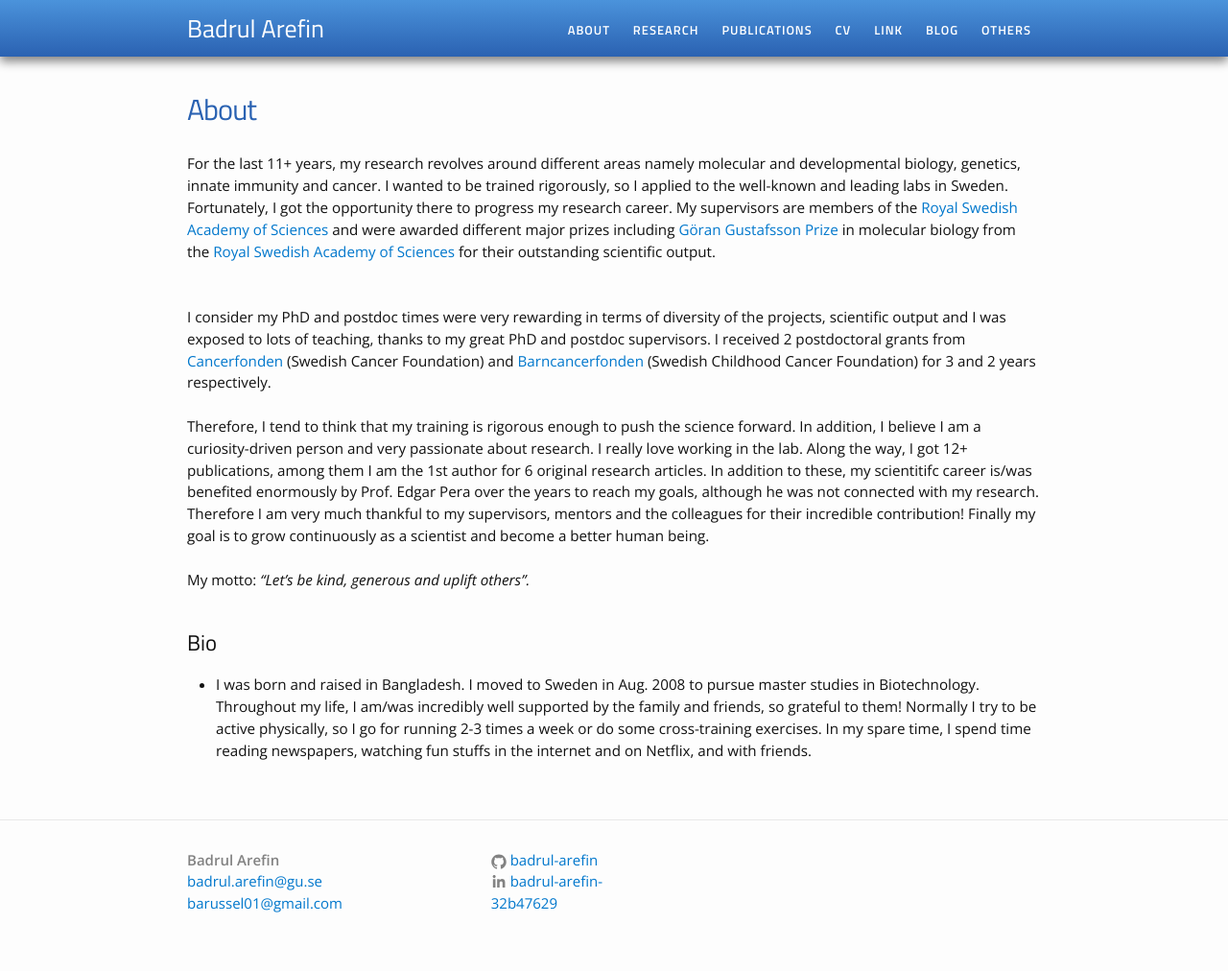
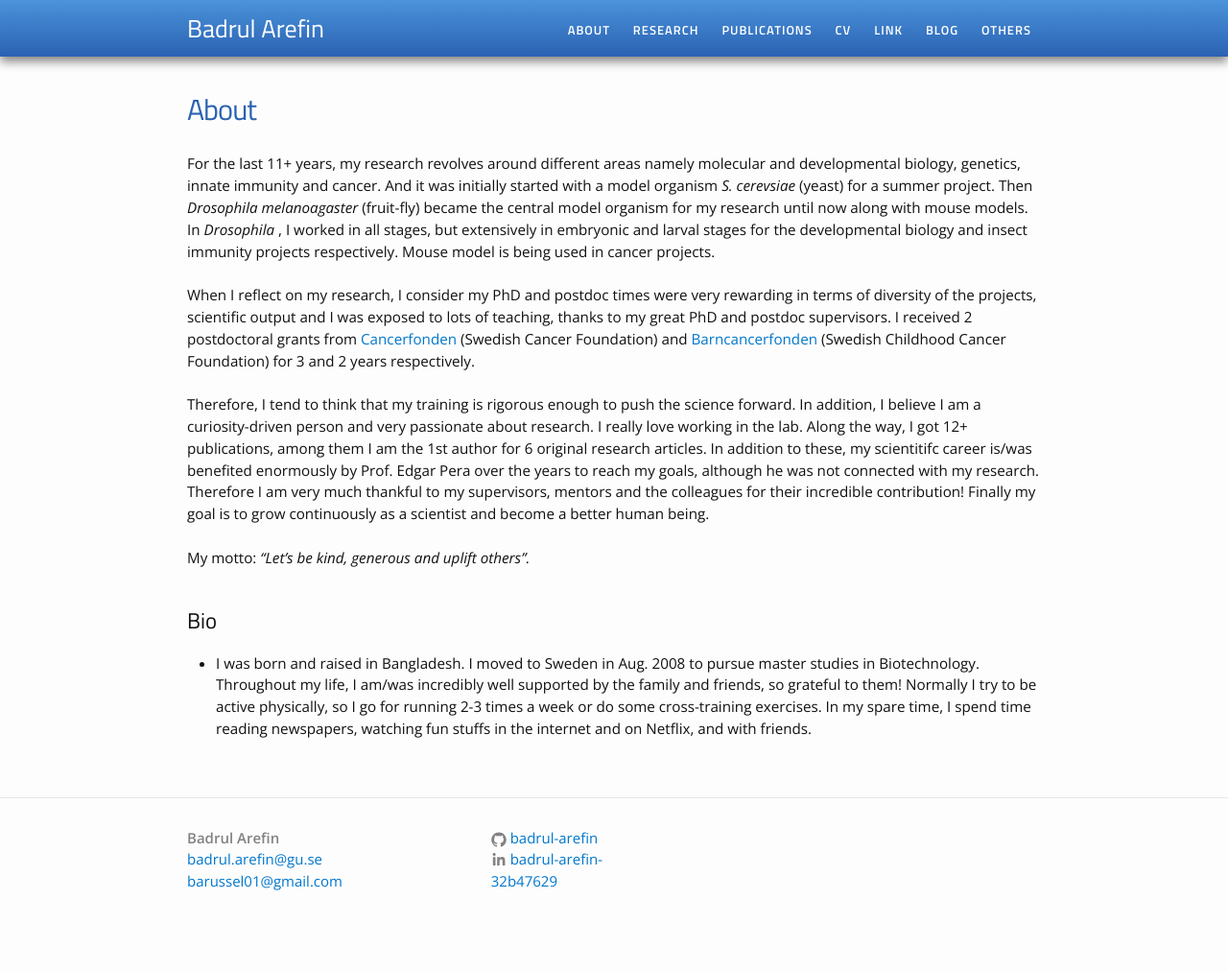
Before and after one commit to Badrul-Arefin/badrul-arefin.github.io, a Jekyll site: the page built from about.md, in a window 1280 px wide. Shown: the whole page at 96% size. Built offline with Jekyll 4.4.1, drawn with Linux system fonts in a browser that asks for light colours; after the commit the page ends 989 px from its top, so only the background shows below that.

Commit message:
Update about.md

```diff
--- a/about.md
+++ b/about.md
@@ -4,9 +4,9 @@ title: About
 permalink: /about/
 ---
 
-For the last 11+ years, my research revolves around different areas namely molecular and developmental biology, genetics, innate immunity and cancer. I wanted to be trained rigorously, so I applied to the well-known and leading labs in Sweden. Fortunately, I got the opportunity there to progress my research career. My supervisors are members of the <a href="https://kva.se/sv/priser/goran-gustafssonprisen">Royal Swedish Academy of Sciences </a> and were awarded different major prizes including <a href="https://en.wikipedia.org/wiki/G%C3%B6ran_Gustafsson_Prize">Göran Gustafsson Prize</a> in molecular biology from the <a href="https://kva.se/sv/priser/goran-gustafssonprisen">Royal Swedish Academy of Sciences </a> for their outstanding scientific output.
+For the last 11+ years, my research revolves around different areas namely molecular and developmental biology, genetics, innate immunity and cancer. And it was initially started with a model organism <i> S. cerevsiae </i> (yeast) for a summer project. Then <i> Drosophila melanoagaster </i> (fruit-fly) became the central model organism for my research until now along with mouse models. In <i> Drosophila </i>, I worked in all stages, but extensively in embryonic and larval stages for the developmental biology and insect immunity  projects respectively. Mouse model is being used in cancer projects.
 <br><br>
-I consider my PhD and postdoc times were very rewarding in terms of diversity of the projects, scientific output and I was exposed to lots of teaching, thanks to my great PhD and postdoc supervisors. I received 2 postdoctoral grants from <a href="https://www.cancerfonden.se/forskning/for-forskare/samtliga-anslagsbeslut"> Cancerfonden </a> (Swedish Cancer Foundation) and <a href="https://www.barncancerfonden.se/for-forskare/forskningsanslag/beviljade-forskningsanslag-och-tjanster/"> Barncancerfonden </a> (Swedish Childhood Cancer Foundation) for 3 and 2 years respectively.
+When I reflect on my research, I consider my PhD and postdoc times were very rewarding in terms of diversity of the projects, scientific output and I was exposed to lots of teaching, thanks to my great PhD and postdoc supervisors. I received 2 postdoctoral grants from <a href="https://www.cancerfonden.se/forskning/for-forskare/samtliga-anslagsbeslut"> Cancerfonden </a> (Swedish Cancer Foundation) and <a href="https://www.barncancerfonden.se/for-forskare/forskningsanslag/beviljade-forskningsanslag-och-tjanster/"> Barncancerfonden </a> (Swedish Childhood Cancer Foundation) for 3 and 2 years respectively.
 <br><br>
 Therefore, I tend to think that my training is rigorous enough to push the science forward. In addition, I believe I am a curiosity-driven person and very passionate about research. I really love working in the lab. Along the way, I got 12+ publications, among them I am the 1st author for 6 original research articles. In addition to these, my scientitifc career is/was benefited enormously by Prof. Edgar Pera over the years to reach my goals, although he was not connected with my research. Therefore I am very much thankful to my supervisors, mentors and the colleagues for their incredible contribution! Finally my goal is to grow continuously as a scientist and become a better human being. <br><br>
 My motto: <i>"Let's be kind, generous and uplift others".</i><br><br>
```
